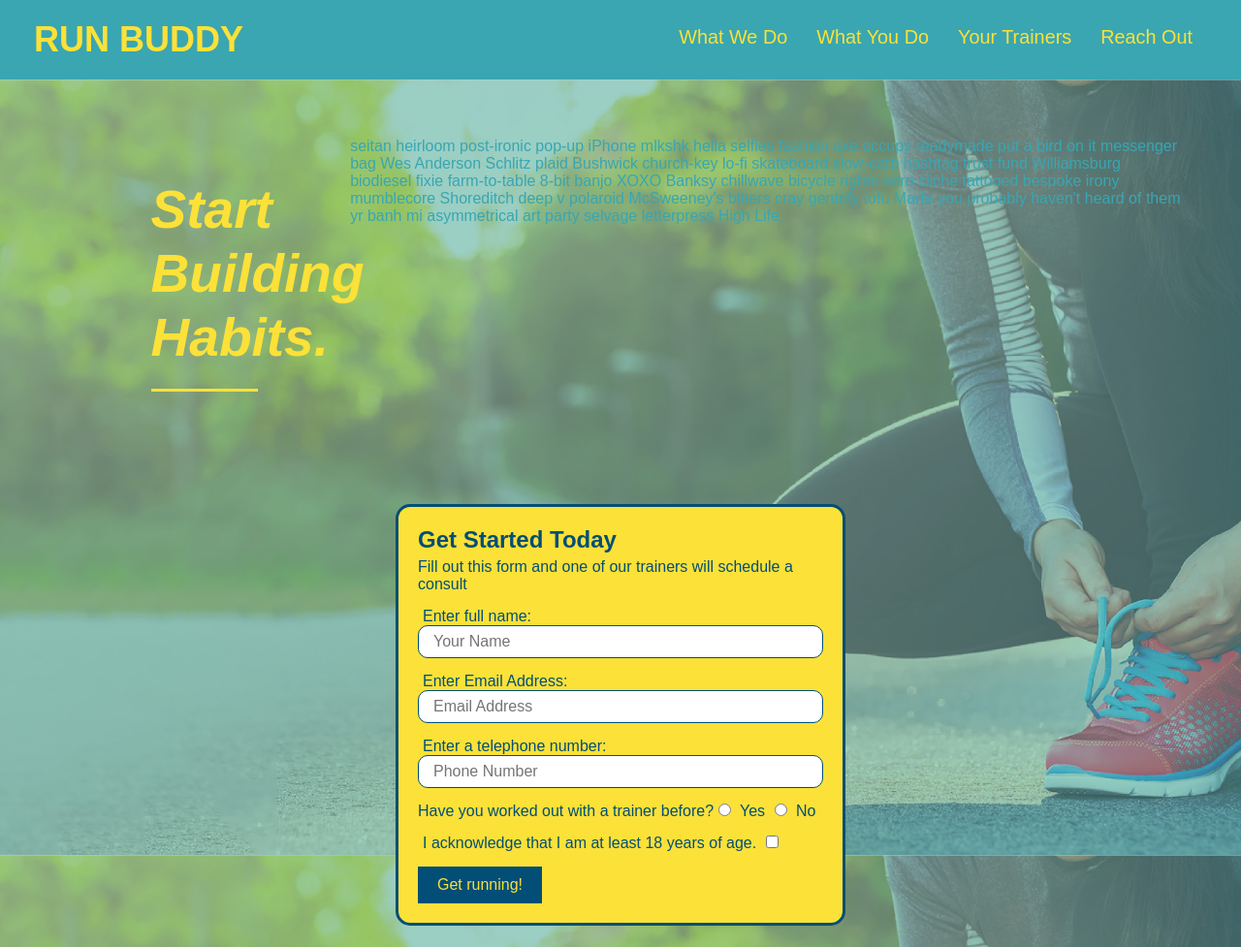
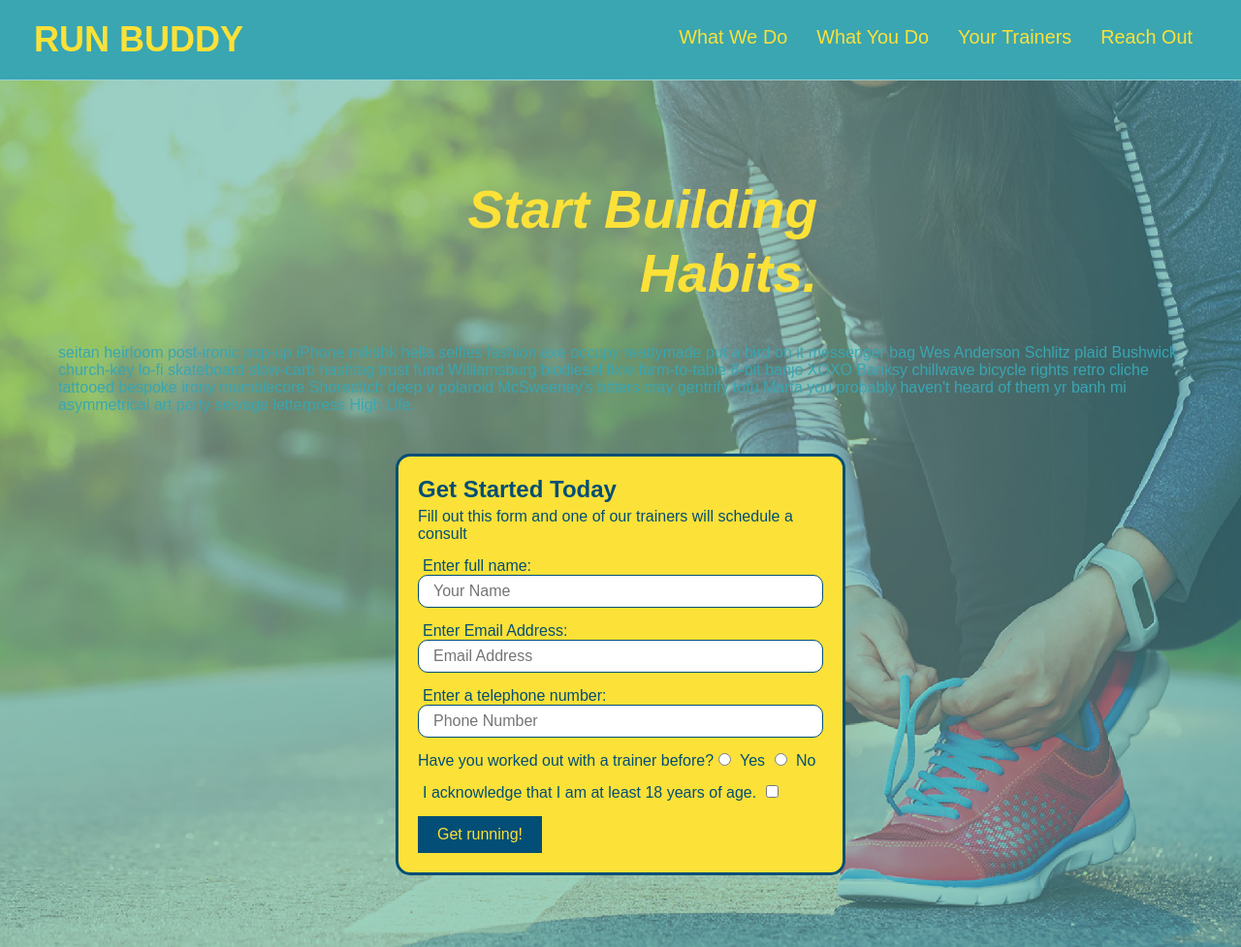
Before and after one commit to MaameSekyere/run-buddy, a plain HTML site: page index.html in a window 1280 px wide. Shown: the top 977 px of the page at 97% size. Drawn offline with Linux system fonts and the light colour scheme.

Commit message:
Update index.html

```diff
--- a/index.html
+++ b/index.html
@@ -32,9 +32,8 @@
 
     <!-- Start of hero -->
     <section class="hero">
-      <div class="flex-row">
         <div class="hero-cta">
-          <h2 class="section-title primary-border">Start Building Habits.</h2>
+          <h2>Start Building Habits.</h2>
         </div>
         <p>
           seitan heirloom post-ironic pop-up iPhone mlkshk hella selfies fashion
@@ -47,6 +46,7 @@
           asymmetrical art party selvage letterpress High Life.
         </p>
       </div>
+
       <div class="hero-form">
         <h3>Get Started Today</h3>
         <p>
```
